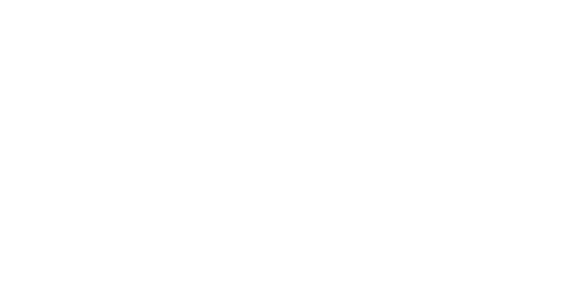
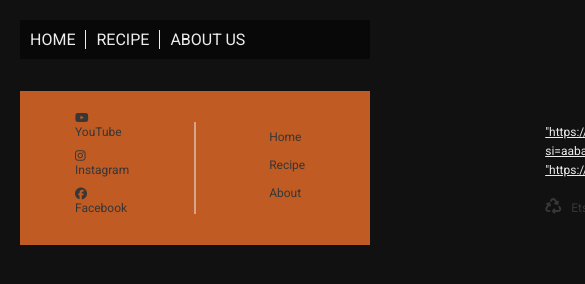
Before and after one commit to ELCoche187/Frontend_assignment, a plain HTML site: page About_us.html in a window 390 px wide. Shown: the top 284 px of the page, 585 px wide, since content can reach past the window. Drawn offline with nearby package versions, Linux system fonts and the light colour scheme.

Commit message:
opload of finished cooking website without phonescreen friendly

```diff
--- a/About_us.html
+++ b/About_us.html
@@ -0,0 +1,56 @@
+<!DOCTYPE html>
+<html lang="en">
+<head>
+    <meta charset="UTF-8">
+    <meta name="viewport" content="width=device-width, initial-scale=1.0">
+    <title>About us</title>
+    <link rel="stylesheet" href="css/style.css">
+    <link rel="stylesheet" href="https://cdnjs.cloudflare.com/ajax/libs/font-awesome/6.6.0/css/all.min.css">
+    <link rel="stylesheet" href="https://cdnjs.cloudflare.com/ajax/libs/iconify/2.0.0/iconify.min.js">
+
+</head>
+
+<div class="container">
+    <nav class="navigation">
+      <div class="menu-container">
+        <ul>
+            <li>
+                <a href="index.html">Home</a>
+            </li>
+            <li>
+                <a href="subpage.html">Recipe</a>
+            </li>
+            <li>
+                <a href="About_us.html">About us</a>
+            </li>
+        </ul>
+      </div>
+    </nav>
+</div>
+
+<footer>
+    <div class="footer-container">
+        <div class="social-media">
+            <a href="#"><i class="fa-brands fa-youtube"></i> YouTube</a><br>
+            <a href="#"><i class="fa-brands fa-instagram"></i> Instagram</a><br>
+            <a href="#"><i class="fa-brands fa-facebook"></i> Facebook</a><br>
+        </div>
+        <div class="footer-links">
+            <a href="index.html">Home</a><br>
+            <a href="subpage.html">Recipe</a><br>
+            <a href="About_us.html">About</a>
+        </div>
+        <div class="footer-info">
+            <a href="">"https://open.spotify.com/track/4gRA0i5sxx9jAhHaVjPnUN?si=aaba07b09223416c"</a><br>
+            <a href="">"https://open.spotify.com/album/6Xuu7z00jxRP7eJi4JgneK"</a><br>
+             <p><i class="fa-solid fa-recycle"></i>Etsy is powered by 100% renewable electricity.</p>
+        </div>
+    </div>
+
+
+</footer>
+
+<body>
+
+</body>
+</html>
```
Also changed, not shown: subpage.html (+4 -4 lines).
